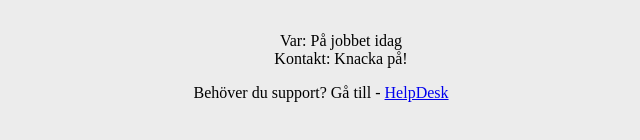
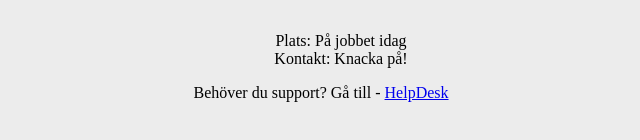
Before and after one commit to Ivarssonjorgen/status, a plain HTML site: page index.html in a window 1280 px wide. Shown: the part 382-522 px from the top of the page, 319-959 px from the left. Drawn offline with Linux system fonts and the light colour scheme.

Commit message:
Update index.html

```diff
--- a/index.html
+++ b/index.html
@@ -40,7 +40,7 @@
    </div>
     <div id="status">
       <ul style="list-style-type:none;">
-        <li>Var: På jobbet idag</li>
+        <li>Plats: På jobbet idag</li>
         <li>Kontakt: Knacka på!</li>
       </ul>
     </div>
```
